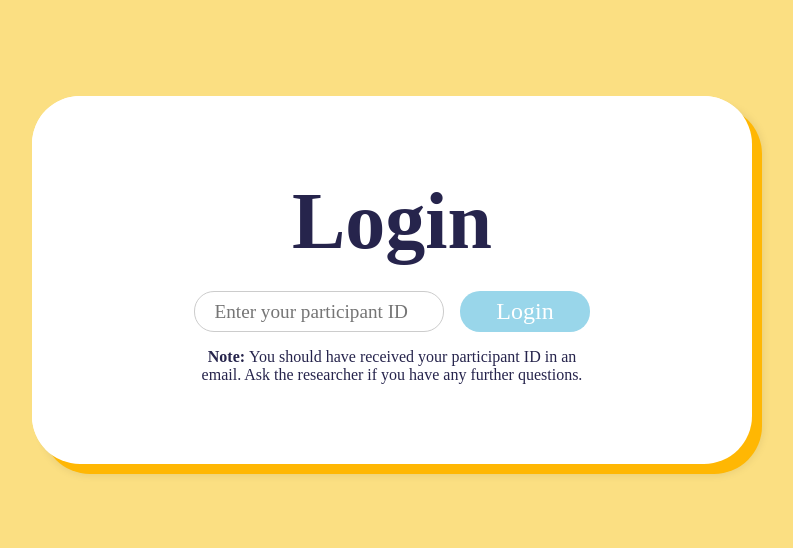
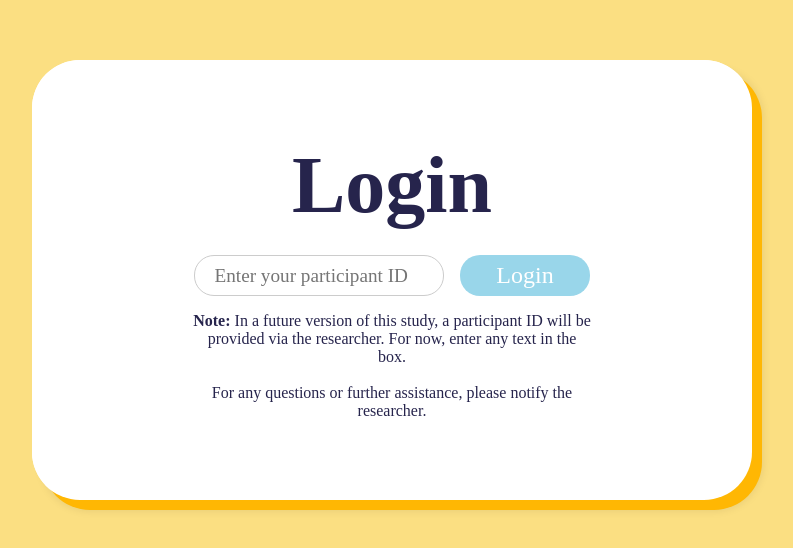
Before and after one commit to Santa-Clara-Imaginarium-Lab/human-ai, a React (Vite) app in the folder client/: page / in a window 1280 px wide. Shown: the part 120-668 px from the top of the page, without its empty margins (248-1041 px from the left). Built offline with nearby package versions, Linux system fonts and the light colour scheme; a web font is replaced by a local one.

Commit message:
Improved login tip msg
Additional versions are in the comments. including what to use for official study

```diff
--- a/client/src/components/login/Login.jsx
+++ b/client/src/components/login/Login.jsx
@@ -37,7 +37,10 @@ function Login() {
           <div className="login-tip">
             <p>
               <strong>Note: </strong>
-              You should have received your participant ID in an email. Ask the researcher if you have any further questions.
+              In a future version of this study, a participant ID will be provided via the researcher. For now, enter any text in the box. <br/> <br/>
+              For any questions or further assistance, please notify the researcher.
+              {/* Another option for UX study: Your participant ID should have been provided via the researcher. For any questions or further assistance, please notify the researcher. */}
+              {/* Use for official study: Your participant ID has been provided via the researcher, and is also available in the study invitation email. For any questions or further assistance, please notify the researcher. */}
             </p>
           </div>
         </div>
```
